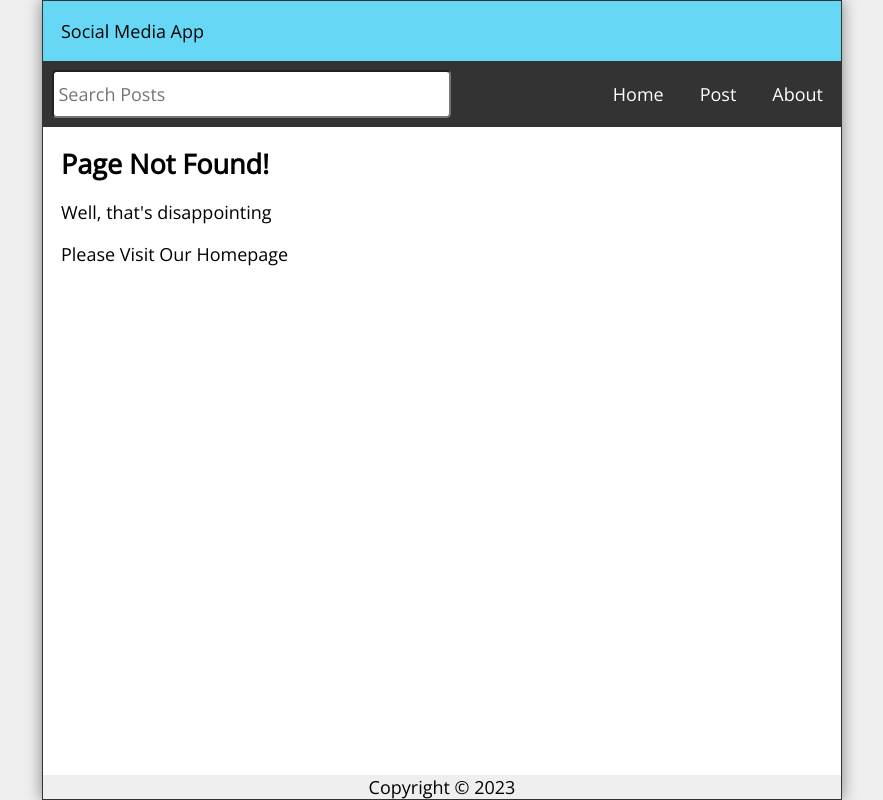
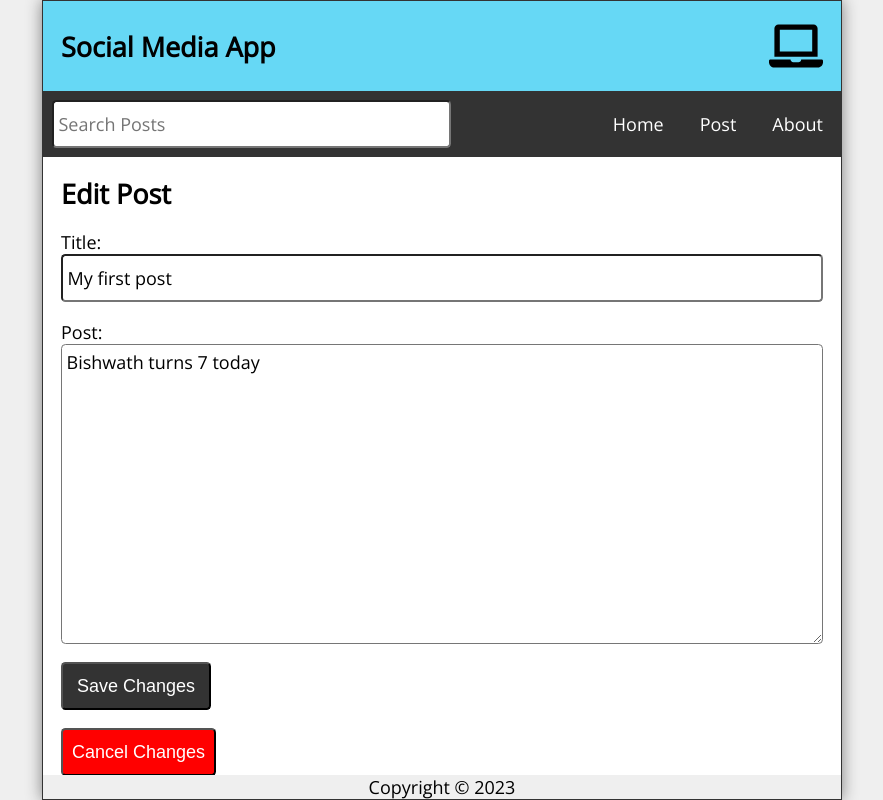
Before and after one commit to Sabitha-Devaraj/Social_media_post_app, a React (Create React App) app: page /edit/1 in a window 1280 px wide. Before the commit this address had no page. Shown: the whole page, without its empty margins (198-1081 px from the left). Built offline with nearby package versions, Linux system fonts and the light colour scheme; data requests are answered from the project's data file.

Commit message:
Social_media_app_axios-fetch

```diff
--- /dev/null
+++ b/data/db.json
@@ -0,0 +1,22 @@
+{
+  "posts": [
+    {
+      "id": 1,
+      "title": "My first post",
+      "datetime": "Fri 29 Dec 23:58:31 GMT 2023",
+      "body": "Bishwath turns 7 today"
+    },
+    {
+      "id": 2,
+      "title": "My second post",
+      "datetime": "Thu 28 Dec 13:18:03 GMT 2023",
+      "body": "Learning React Routers"
+    },
+    {
+      "id": 3,
+      "title": "Enrich knowledge",
+      "datetime": "January 03, 2024 1:28:17 AM",
+      "body": "get job by end of 2024"
+    }
+  ]
+}
--- a/package.json
+++ b/package.json
@@ -6,9 +6,11 @@
     "@testing-library/jest-dom": "^5.17.0",
     "@testing-library/react": "^13.4.0",
     "@testing-library/user-event": "^13.5.0",
+    "axios": "^1.6.3",
     "date-fns": "^3.0.6",
     "react": "^18.2.0",
     "react-dom": "^18.2.0",
+    "react-icons": "^4.12.0",
     "react-router-dom": "^6.21.1",
     "react-scripts": "5.0.1",
     "web-vitals": "^2.1.4"
--- a/src/App.js
+++ b/src/App.js
@@ -12,76 +12,102 @@
 //import PostLayout from './PostLayout';
 import { useEffect, useState } from 'react';
 import { format } from 'date-fns';
-
+import api from './api/posts'
+import EditPost from './EditPost';
+import useWindowSize from './hooks/useWindowSize';
 
 function App() {
-  const [posts,setPosts] = useState([
-    {
-      id: 1,
-      title: "My first post",
-      datetime: "Fri 29 Dec 23:58:31 GMT 2023",
-      body: "Bishwath turns 7 today"
-    },
-    {
-      id: 2,
-      title: "My second post",
-      datetime: "Thu 28 Dec 13:18:03 GMT 2023",
-      body: "Learning React Routers"
-    },
-    {
-      id: 3,
-      title: "My third post",
-      datetime: "Sat 30 Dec 01:08:01 GMT 2023",
-      body: "Building my first react app"
-    },
-    {
-      id: 4,
-      title: "My fourth post",
-      datetime: "Wed 27 Dec 16:58:31 GMT 2023",
-      body: "Enrich knowledge and get a job"
-    }
-  ])
-
+  const [posts,setPosts] = useState([])
   const [search,setSearch] = useState('')
-  const [searchResults,setSearchResults] = useState([])
+  //const [searchResults,setSearchResults] = useState([])
   const [postTitle,setPostTitle] = useState('')
   const [postBody,setPostBody] = useState('')
+  const [editTitle,setEditTitle] = useState('')
+  const [editBody,setEditBody] = useState('')
+
+  const {width} = useWindowSize()
 
   const navigate = useNavigate() //Hook
 
   useEffect( () => {
-    const filteredResults = posts.filter((post) => ((post.title).toLowerCase()).includes(search.toLowerCase())
-                                                || ((post.body).toLowerCase()).includes(search.toLowerCase())
-                                        )
-    setSearchResults(filteredResults.reverse())
-  },[posts,search])
+    const fetchPosts = async () => {
+      try{
+        const response = await api.get('/posts')
+        setPosts(response.data)
+      }
+      catch(err){
+        if(err.response){
+          console.log(err.response.status)
+          console.log(err.response.data)
+          console.log(err.response.headers)
+        }
+        else{
+          console.log(`Error: ${err.message}`)
+        }
+      }
+    }
+    fetchPosts();
+  },[])
 
+ // const filteredResults = posts.filter((post) => ((post.title).toLowerCase()).includes(search.toLowerCase())
+                                             // || ((post.body).toLowerCase()).includes(search.toLowerCase())
+   //                                   )
+ // setSearchResults(filteredResults.reverse())
 
-  const handleSubmit = (e)=> {
+  const handleSubmit = async (e)=> {
     e.preventDefault()
     const id = posts.length
               ? posts[posts.length-1].id + 1
               : 1
     const datetime = format(new Date(), 'MMMM dd, yyyy pp')
     const newPost = {id,title : postTitle,datetime,body : postBody}
-    const allPosts = [...posts,newPost]
+    try{
+      const response = await api.post('/posts',newPost)
+      const allPosts = [...posts,response.data]
       setPosts(allPosts)
       setPostTitle('')
       setPostBody('')
       navigate('/')
     }
+    catch(err){
+      console.log(`Error: ${err.message}`)
+    }
+  }
 
-  const handleDelete = (id) => {
-
+  const handleDelete = async (id) => {
+    try{
+      await api.delete(`/posts/${id}`)
       const filteredPost = posts.filter(post => post.id !== id)
       setPosts(filteredPost)
       navigate('/')
+    }
+    catch(err){
+      console.log(`Error: ${err.message}`)
+    }
+  }
+
+  const handleEdit = async (id) => {
+
+    const datetime = format(new Date(), 'MMMM dd, yyyy pp')
+    const updatedPost = {id, title : editTitle, datetime, body : editBody}
+    try{
+      const response = await api.put(`/posts/${id}`,updatedPost)
+      setPosts(posts.map(post => post.id === id ? {...response.data} : post))
+      setEditTitle('')
+      setEditBody('')
+      navigate('/')
+    }
+    catch(err){
+
+    }
+
   }
 
   return (
     <div className="App">
       <Header
         title = 'Social Media App'
+        width = {width}
       />
       <Nav
         search = {search}
@@ -89,8 +115,10 @@
       />
       <Routes>
         <Route path='/' element = {
-          <Home
-            posts = {searchResults}
+          <Home  // posts = {searchResults}
+             posts = {posts.filter((post) => ((post.title).toLowerCase()).includes(search.toLowerCase())
+                                        || ((post.body).toLowerCase()).includes(search.toLowerCase())
+                                  ).reverse()}
           />}
         />
         <Route  path='post'>
@@ -110,6 +138,16 @@
             />}
           />
         </Route>
+        <Route path='/edit/:id' element={
+            <EditPost
+              posts ={posts}
+              handleEdit={handleEdit}
+              editTitle={editTitle}
+              editBody={editBody}
+              setEditTitle={setEditTitle}
+              setEditBody={setEditBody}
+            />}
+        />
         <Route path='about' element = {<About />} />
         <Route path='*' element ={<Missing/>} />
       </Routes>
--- /dev/null
+++ b/src/EditPost.js
@@ -0,0 +1,54 @@
+import React, { useEffect } from 'react'
+import { Link,useParams } from 'react-router-dom'
+
+const EditPost = ({posts,handleEdit,editBody,editTitle,setEditBody,setEditTitle}) => {
+  const {id} = useParams()
+  const post = posts.find(post => (post.id).toString() === id)
+
+  useEffect(() => {
+    if(post){
+      setEditTitle(post.title)
+      setEditBody(post.body)
+    }
+  },[post,setEditTitle,setEditBody])
+
+  return (
+    <main className='PostPage'>
+      {
+        editTitle &&
+        <>
+          <h2>Edit Post</h2>
+          <form className='newPostForm' onSubmit={(e) => e.preventDefault()}>
+            <label htmlFor='postTitle'>Title:</label>
+            <input
+              id='postTitle'
+              type = 'text'
+              required
+              value = {editTitle}
+              onChange = {(e) => setEditTitle(e.target.value)}
+            />
+            <label htmlFor='postBody'>Post:</label>
+            <textarea
+              id='postBody'
+              required
+              value = {editBody}
+              onChange = {(e) => setEditBody(e.target.value)}
+            />
+            <button type='submit' className='saveButton' onClick={() => handleEdit(post.id)}>Save Changes</button>
+            <Link to='/'><button className='cancelButton'>Cancel Changes</button></Link>
+          </form>
+        </>
+    }
+    {
+      !editTitle &&
+      <>
+        <h2>Page Not Found!</h2>
+        <p>Well, that's disappointing</p>
+        <p>Please Visit Our Homepage</p>
+      </>
+    }
+    </main>
+  )
+}
+
+export default EditPost
--- a/src/Header.js
+++ b/src/Header.js
@@ -1,9 +1,15 @@
 import React from 'react'
+import {FaMobileAlt, FaTabletAlt, FaLaptop} from 'react-icons/fa'
 
-const Header = ({title}) => {
+const Header = ({title, width}) => {
   return (
     <header className='Header'>
-        {title}
+      <h2>{title}</h2>
+      {
+        width <782 ? <FaMobileAlt/>
+          : width <992 ? <FaTabletAlt/>
+            : <FaLaptop/>
+      }
     </header>
   )
 }
--- a/src/PostPage.js
+++ b/src/PostPage.js
@@ -1,7 +1,7 @@
 import React from 'react'
 import { Link, useParams } from 'react-router-dom'
 
-const PostPage = ({posts,handleDelete}) => {
+const PostPage = ({posts,handleDelete,handleEdit}) => {
   const {id} = useParams()
   const post = posts.find(post => (post.id).toString() === id)
 
@@ -18,7 +18,8 @@
                 post.body
             }
             </p>
-            <button onClick={() => handleDelete(post.id)}>Delete Post</button>
+            <Link to={`/edit/${post.id}`}><button className='editButton'>Edit Post</button></Link>
+            <button className='deleteButton' type='submit' onClick={() => handleDelete(post.id)}>Delete Post</button>
           </>
         }
         {
--- /dev/null
+++ b/src/api/posts.js
@@ -0,0 +1,5 @@
+import axios from "axios";
+
+export default axios.create({
+    baseURL : "http://localhost:3500"
+})
--- /dev/null
+++ b/src/hooks/useWindowSize.js
@@ -0,0 +1,31 @@
+import React from 'react'
+import { useState, useEffect } from 'react'
+
+const useWindowSize = () => {
+
+    const [windowSize, setWindowSize] = useState(
+        {
+            width : undefined,
+            height : undefined
+        }
+    )
+
+    useEffect(() => {
+
+        const handleResize = () => {
+            setWindowSize({
+                width : window.innerWidth,
+                height : window.innerHeight
+            })
+        }
+
+        handleResize()
+        window.addEventListener('resize',handleResize)
+        return() => window.removeEventListener('resize',handleResize)
+
+    },[])
+
+    return windowSize
+}
+
+export default useWindowSize
--- a/src/index.css
+++ b/src/index.css
@@ -220,13 +220,17 @@
   cursor: pointer;
 }
 
-.deleteButton {
+.deleteButton, .cancelButton {
   background-color: red;
 }
 
-.editButton {
+.editButton, .saveButton  {
   background-color: #333;
 }
+.saveButton {
+  max-width : 150px;
+}
+
 
 .statusMsg {
   margin-top: 2rem;
```
Also changed, not shown: src/PostLayout.js (deleted, +0 -17 lines), 1 other file (tests, documents, lock files or other folders). Lines whose indentation alone changed are shown as unchanged.
